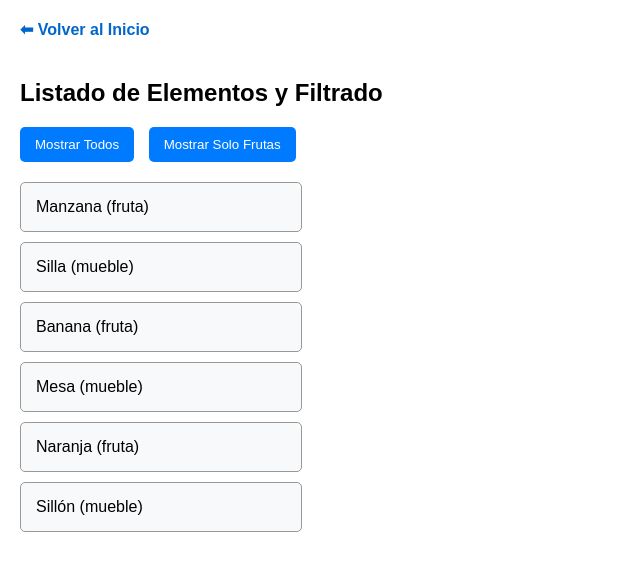
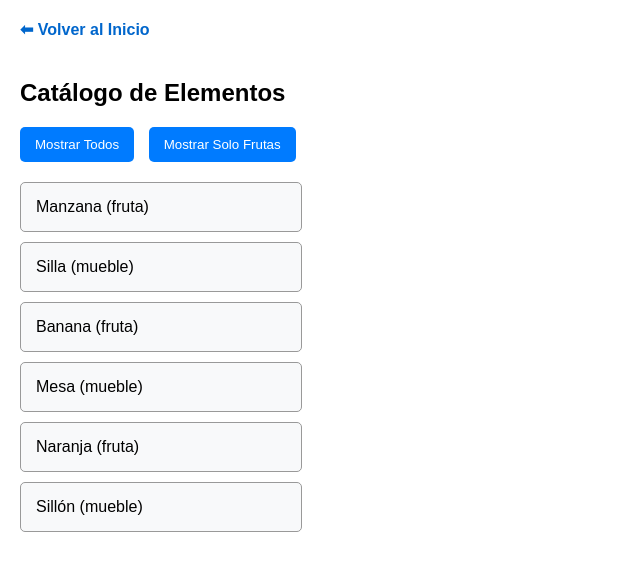
Before and after one commit to lorenziexequiel/actividad2-web, a plain HTML site: page listado.html in a window 1280 px wide. Shown: the whole page, without its empty margins (0-640 px from the left). Drawn offline with Linux system fonts and the light colour scheme.

Commit message:
Renombrar titulo del listado de elementos

```diff
--- a/listado.html
+++ b/listado.html
@@ -22,7 +22,7 @@
 <body>
     <a href="index.html" class="nav-link">⬅ Volver al Inicio</a>
 
-    <h2>Listado de Elementos y Filtrado</h2>
+    <h2>Catálogo de Elementos</h2>
 
     <button id="btn-todos">Mostrar Todos</button>
     <button id="btn-frutas">Mostrar Solo Frutas</button>
```
